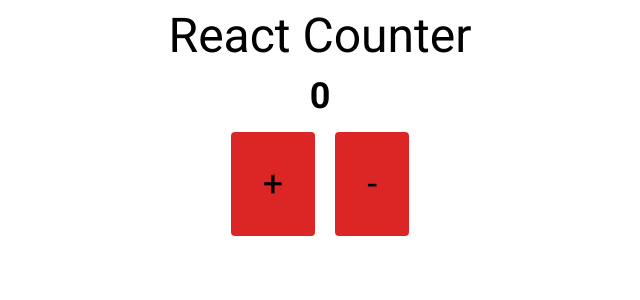
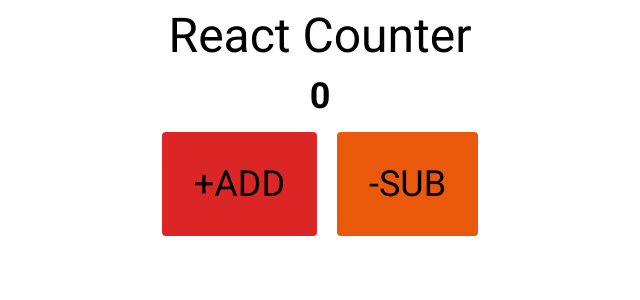
Before and after one commit to nabin-skilluplabs/skillup_labs_fsd_batch_01_2023, a React (Vite) app in the folder react-app/: page / in a window 1280 px wide. Shown: the top 300 px of the page, without its empty margins (0-640 px from the left). Built offline with nearby package versions, Linux system fonts and the light colour scheme; a web font is replaced by a local one.

Commit message:
Added dynamic button

```diff
--- a/react-app/src/App.jsx
+++ b/react-app/src/App.jsx
@@ -1,5 +1,6 @@
 import { useState } from "react";
-import Header from "./Header";
+import Header from "./components/Header";
+import {Button} from "./components/Button";
 
 function App() {
   const appName = "React Counter";
@@ -10,7 +11,9 @@ function App() {
   }
 
   const decrement = () => {
-    setCount(count - 1);
+    if(count >= 1) {
+      setCount(count - 1);
+    }
   }
 
   return (
@@ -18,8 +21,8 @@ function App() {
       <Header appName={appName} />
       <h2 className="text-4xl font-bold text-center m-4">{count}</h2>
       <div className="flex justify-center space-x-5">
-        <button onClick={increment} className="bg-red-600 p-8 rounded text-4xl">+</button>
-        <button onClick={decrement} className="bg-red-600 p-8 rounded text-4xl">-</button>
+        <Button symbol="+ADD" action={increment} bg="bg-red-600" />
+        <Button symbol="-SUB" action={decrement} bg="bg-orange-600" />
       </div>
     </div>
   )
--- /dev/null
+++ b/react-app/src/components/Button.jsx
@@ -0,0 +1,6 @@
+export function Button({symbol, action, bg}) {
+
+    return(
+        <button onClick={action} className={`${bg} p-8 rounded text-4xl`}>{symbol}</button>
+    );
+}
```
Also changed, not shown: react-app/.eslintrc.cjs, react-app/src/components/Header.jsx (renamed from react-app/src/Header.jsx).
